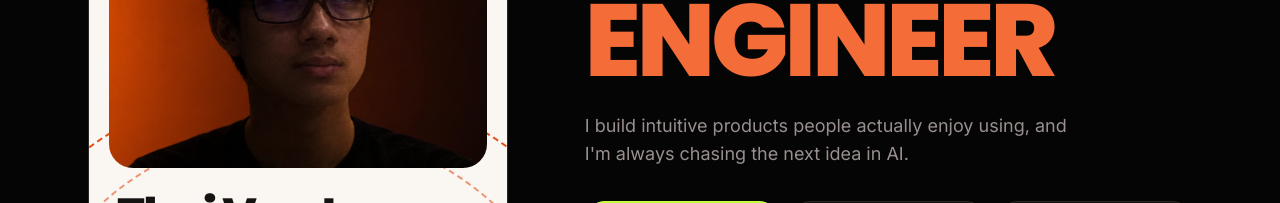
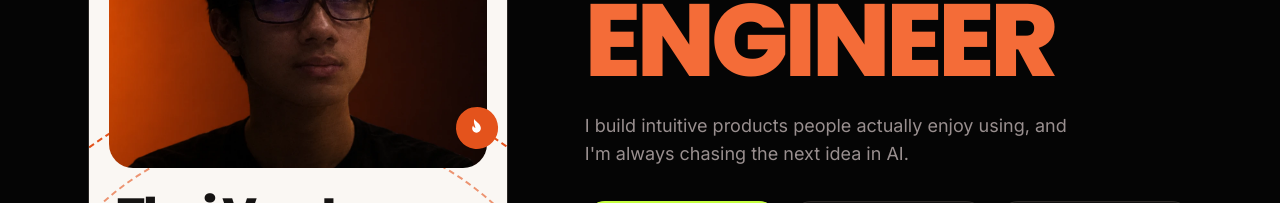
Before and after one commit to Thai2229/personal-website, a plain HTML site: page index.html in a window 1280 px wide. Shown: the part 364-567 px from the top of the page. Drawn offline with Linux system fonts and the light colour scheme.

Commit message:
WIP: demo update
Co-Authored-By: Claude Sonnet 5.5 <noreply@anthropic.com>
Claude-Session: https://claude.ai/code/session_013AA2twePgRDNoCM5SUjU1S

```diff
--- a/css/styles.css
+++ b/css/styles.css
@@ -60,7 +60,7 @@ h2.title{font-size:clamp(2rem,5vw,3.5rem)}
 .profile .photo{position:relative;z-index:1;aspect-ratio:1;width:100%;height:auto;border-radius:24px;object-fit:cover;object-position:52% 52%}
 .profile .arc{position:absolute;z-index:0;width:170%;aspect-ratio:1;left:-35%;top:50%;border:2px dashed var(--card-accent);border-radius:50%;transform:rotate(14deg)}
 .profile .arc.two{top:58%;left:-20%;width:140%;transform:rotate(-8deg);opacity:.6}
-.badge{position:absolute;top:0;left:50%;width:2.6rem;height:2.6rem;margin:-1.3rem 0 0 -1.3rem;border-radius:50%;background:var(--card-accent);display:grid;place-items:center;transform:rotate(-14deg)}
+.badge{position:absolute;z-index:2;top:58%;right:.6rem;width:2.6rem;height:2.6rem;margin-top:-1.3rem;border-radius:50%;background:var(--card-accent);display:grid;place-items:center;transform:rotate(-14deg)}
 .badge svg{width:1.3rem;height:1.3rem;fill:#fff}
 .profile .who{position:relative;z-index:1;padding:1.5rem .5rem 0}
 .profile h1{font:800 clamp(2.2rem,5vw,2.9rem)/1 var(--font-head);letter-spacing:-.04em}
--- a/index.html
+++ b/index.html
@@ -26,7 +26,7 @@
 <div class="wrap">
 <section class="hero" aria-label="Introduction">
 <aside class="profile rise" aria-label="Profile">
-<span class="arc" aria-hidden="true"><span class="badge"><svg viewBox="0 0 24 24" aria-hidden="true"><path d="M12 2c1 4 5 6 5 11a5 5 0 0 1-10 0c0-2 1-3 2-4 0 2 1 3 2 3 0-4-1-6 1-10z"/></svg></span></span>
+<span class="arc" aria-hidden="true"></span><span class="badge"><svg viewBox="0 0 24 24" aria-hidden="true"><path d="M12 2c1 4 5 6 5 11a5 5 0 0 1-10 0c0-2 1-3 2-4 0 2 1 3 2 3 0-4-1-6 1-10z"/></svg></span>
 <span class="arc two" aria-hidden="true"></span>
 <img class="photo" src="assets/photo.webp" alt="Portrait of Thai Van Le looking up and to the side against an orange-to-black gradient" width="1340" height="1174">
 <div class="who">
```
